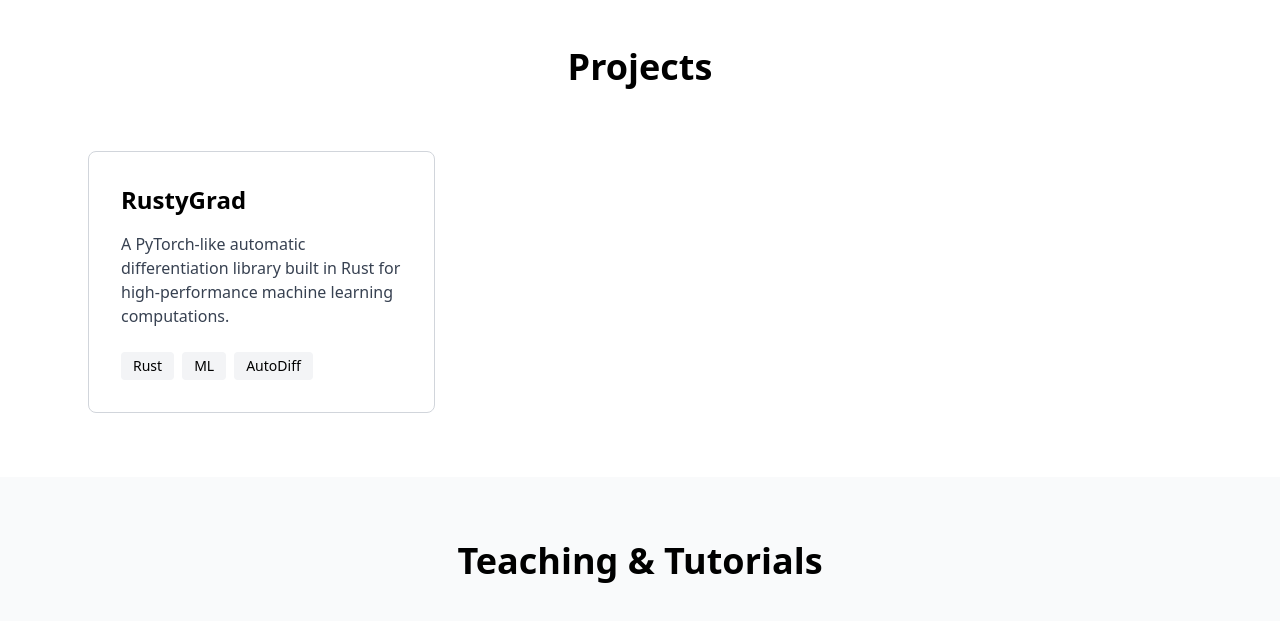
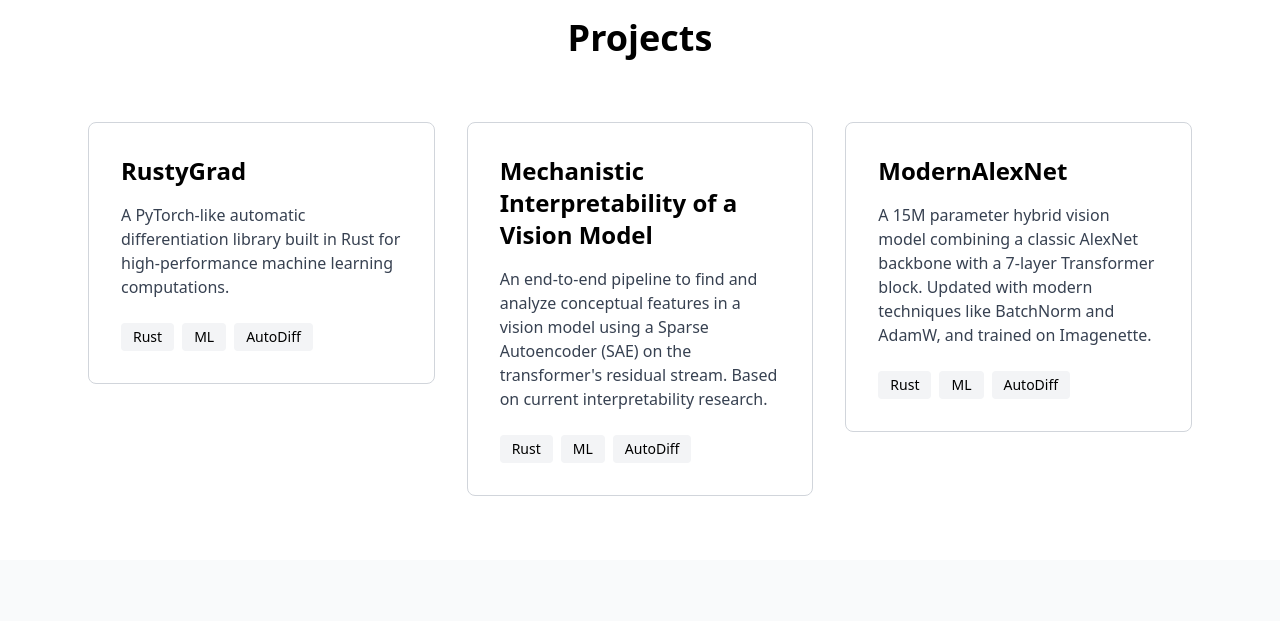
Before and after one commit to Ram-Kmar/Portfolio, a website: page index.html in a window 1280 px wide. Shown: the part 1280-1901 px from the top of the page. Drawn offline with nearby package versions, Linux system fonts and the light colour scheme.

Commit message:
cleaned things

```diff
--- a/index.html
+++ b/index.html
@@ -56,7 +56,7 @@
                          class="w-full h-full object-cover">
                 </div>
                 <h1 class="text-5xl font-bold mb-6">Ramkumar</h1>
-                <h1 class="text-5xl font-bold mb-6">AI engineering & Creator</h1>
+                <h1 class="text-5xl font-bold mb-6">AI engineering</h1>
                 <div class="flex justify-center gap-6 mt-6">
                     <a href="https://github.com/Ram-Kmar" class="text-gray-600 hover:text-black">
                         <svg class="w-8 h-8" fill="currentColor" viewBox="0 0 24 24" aria-hidden="true">
@@ -84,7 +84,7 @@
                 <div class="border border-gray-300 rounded-lg p-8">
                     <div class="text-lg leading-relaxed space-y-6">
                         <p>
-                            I'm a self-driven developer who loves building things that are very complex and solves real problem. I work across a wide range of technologies — from AI and deep learning (with PyTorch), Rust, C++, Verilog, Chip design. I also explore web development using JavaScript, React, and Python. Not scratching the surface but dive deep into that.
+                            I'm a self-driven developer who loves building things that are very complex and solves real problem.I am mainly AI Developer (deep learning) but i also work across a wide range of technologies —  Rust, C++, Verilog. I also explore web development using JavaScript, React.
                         </p>
                     </div>
                 </div>
@@ -129,6 +129,29 @@
                     <div class="border border-gray-300 rounded-lg p-8 hover:border-gray-900">
                         <h3 class="text-2xl font-bold mb-4">RustyGrad</h3>
                         <p class="text-gray-700 mb-6">A PyTorch-like automatic differentiation library built in Rust for high-performance machine learning computations.</p>
+                        <div class="flex gap-2 flex-wrap">
+                            <span class="px-3 py-1 bg-gray-100 rounded text-sm">Rust</span>
+                            <span class="px-3 py-1 bg-gray-100 rounded text-sm">ML</span>
+                            <span class="px-3 py-1 bg-gray-100 rounded text-sm">AutoDiff</span>
+                        </div>
+                    </div>
+                </a>
+                 <a href="https://github.com/Ram-Kmar/alexnet-transformer-interp" class="block">
+                    <div class="border border-gray-300 rounded-lg p-8 hover:border-gray-900">
+                        <h3 class="text-2xl font-bold mb-4">Mechanistic Interpretability of a Vision Model</h3>
+                        <p class="text-gray-700 mb-6">An end-to-end pipeline to find and analyze conceptual features in a vision model using a Sparse Autoencoder (SAE) on the transformer's residual stream. Based on current interpretability research.</p>
+                        <div class="flex gap-2 flex-wrap">
+                            <span class="px-3 py-1 bg-gray-100 rounded text-sm">Rust</span>
+                            <span class="px-3 py-1 bg-gray-100 rounded text-sm">ML</span>
+                            <span class="px-3 py-1 bg-gray-100 rounded text-sm">AutoDiff</span>
+                        </div>
+                    </div>
+                </a>
+
+                 <a href="https://github.com/Ram-Kmar/ModernAlexNet" class="block">
+                    <div class="border border-gray-300 rounded-lg p-8 hover:border-gray-900">
+                        <h3 class="text-2xl font-bold mb-4">ModernAlexNet</h3>
+                        <p class="text-gray-700 mb-6">A 15M parameter hybrid vision model combining a classic AlexNet backbone with a 7-layer Transformer block. Updated with modern techniques like BatchNorm and AdamW, and trained on Imagenette.</p>
                         <div class="flex gap-2 flex-wrap">
                             <span class="px-3 py-1 bg-gray-100 rounded text-sm">Rust</span>
                             <span class="px-3 py-1 bg-gray-100 rounded text-sm">ML</span>
@@ -301,12 +324,12 @@
             <h2 class="text-4xl font-bold mb-8">Let's Connect</h2>
             <p class="text-xl text-gray-600 mb-12">Interested in collaboration or have questions about my work?</p>
             <div class="flex justify-center gap-6">
-                <button class="btn-primary px-8 py-3 bg-black text-white rounded font-semibold">
+                <!-- <button class="btn-primary px-8 py-3 bg-black text-white rounded font-semibold">
                     Get in Touch
                 </button>
                 <button class="btn-hover px-8 py-3 border border-gray-300 rounded font-semibold">
                     View Resume
-                </button>
+                </button> -->
             </div>
         </div>
     </section>
```
Also changed, not shown: package.json (added, +24 -0 lines), 1 other file.
